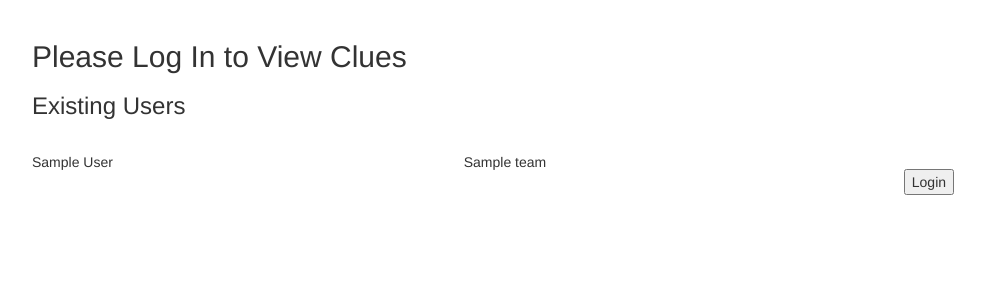
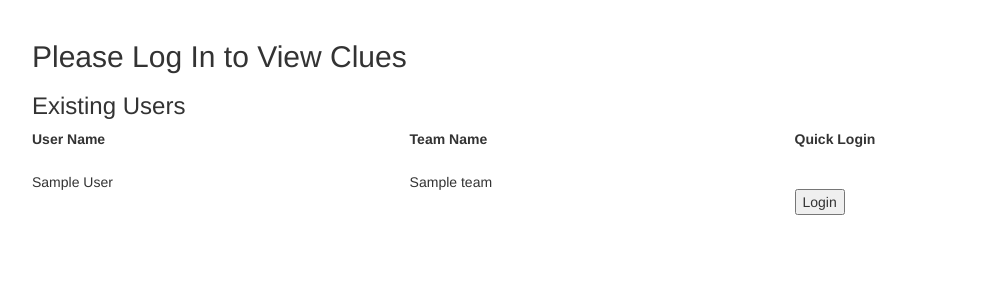
Before and after one commit to robertclaus/picturehunt, a Django app: page /login/ in a window 1280 px wide. Shown: the part 51-351 px from the top of the page, without its empty margins (38-1023 px from the left). Run offline with Django 3.2, Linux system fonts and the light colour scheme; tables that the repository leaves empty hold one stand-in row (values such as "Sample post"); some libraries are stand-ins or nearby versions.

```diff
--- a/picturehunt/templates/index.html
+++ b/picturehunt/templates/index.html
@@ -15,7 +15,7 @@
     </form>
 {% else %}
     <h2>Congratulations, you've completed your hunt!</h2>
-{% end %}
+{% endif %}
 
 </div>
 
--- a/picturehunt/templates/login.html
+++ b/picturehunt/templates/login.html
@@ -9,7 +9,11 @@
 
 <h3> Existing Users </h3>
 <table style="width:100%">
-
+<tr>
+    <th>User Name</th>
+    <th>Team Name</th>
+    <th>Quick Login</th>
+</tr>
 {% for user in users %}
 <tr>
     <td>
```
